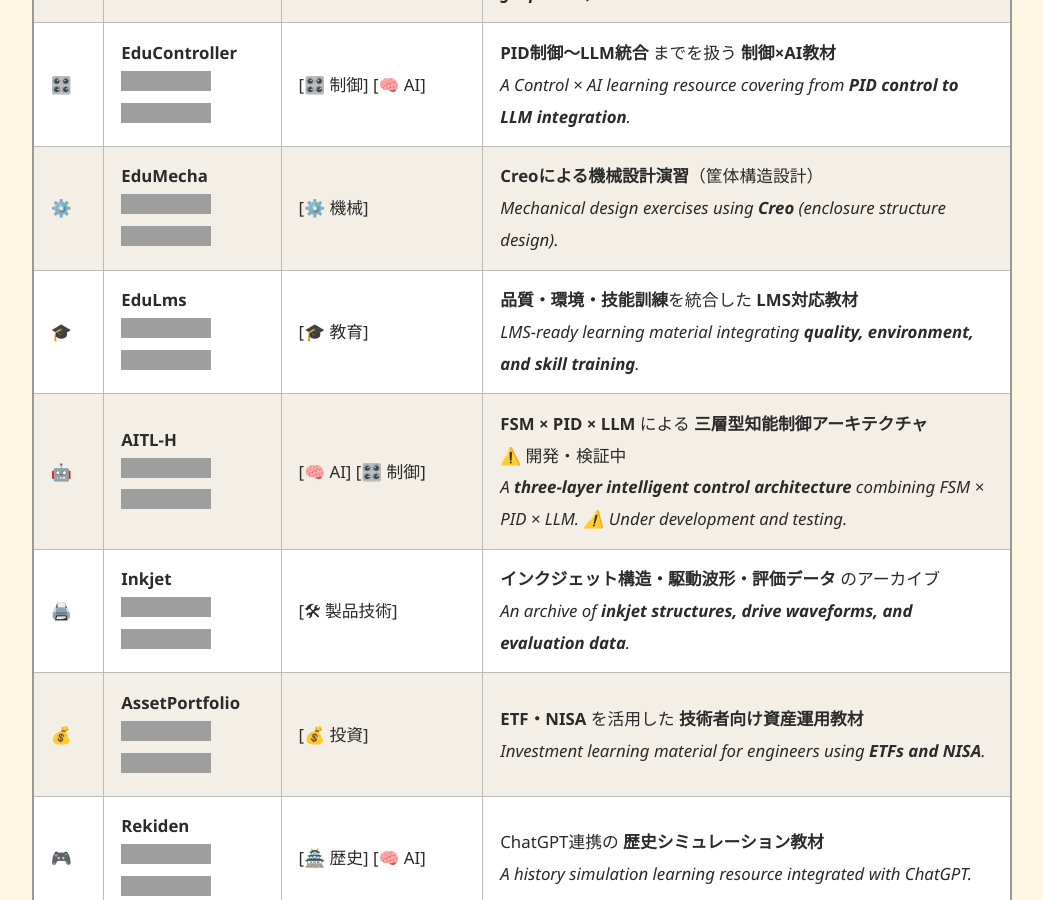
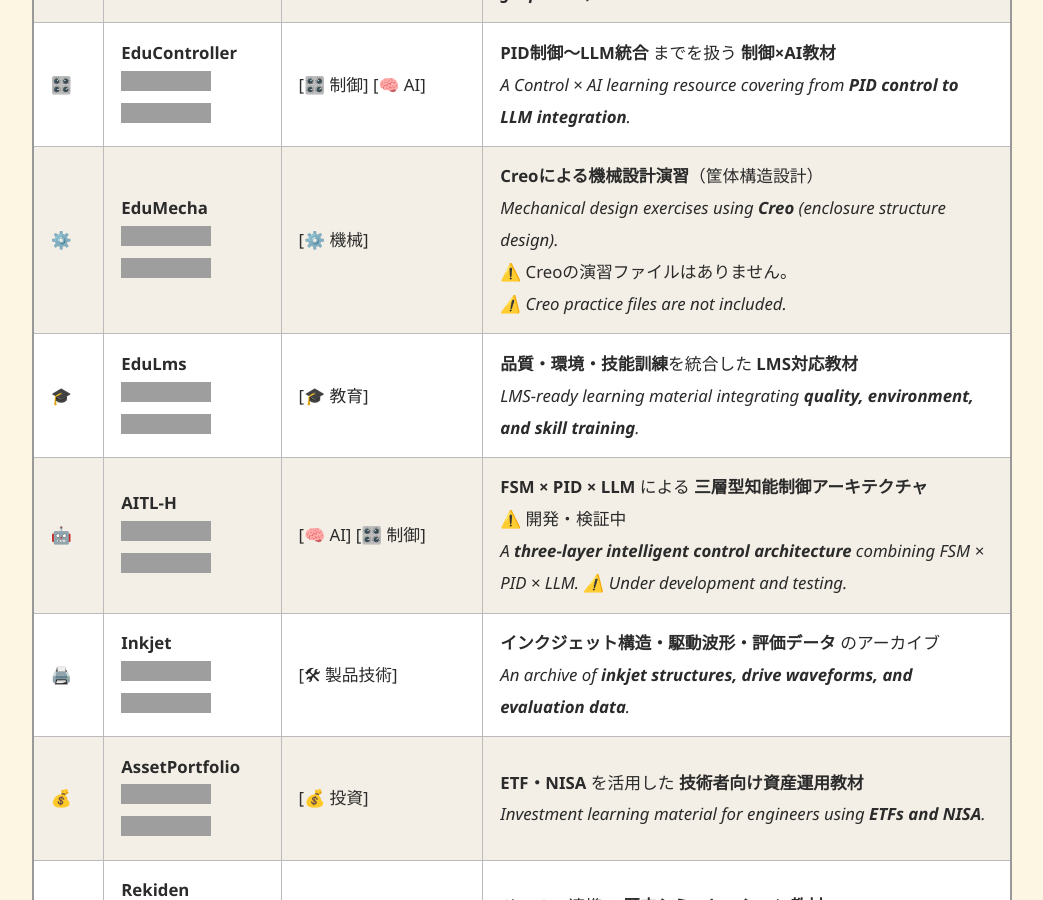
Before and after one commit to Samizo-AITL/Samizo-AITL.github.io, a Jekyll site: the page built from index.md, in a window 1280 px wide and 900 px high, scrolled down 2189 px, cut to the strip 0-900 px from the top of the window. Shown: the whole strip, without its empty margins (118-1161 px from the left). Built offline with Jekyll 4.4.1, drawn with Linux system fonts in a browser that asks for light colours; grey boxes are pictures that could not be loaded.

Commit message:
Update index.md

```diff
--- a/index.md
+++ b/index.md
@@ -51,7 +51,7 @@
 | 🎓 | **Edusemi-v4x**<br>[![🌐 GitHub Pages](https://img.shields.io/badge/View-Site-brightgreen?logo=github)](https://samizo-aitl.github.io/Edusemi-v4x/)<br>[![💻 GitHub Repo](https://img.shields.io/badge/View-Repo-blue?logo=github)](https://github.com/Samizo-AITL/Edusemi-v4x) | [💠 半導体] [🎓 教育] | **プロセス・設計・PDK演習** を体系的に学べる **半導体教材**<br>*Semiconductor learning material covering **process, design, and PDK exercises** in a systematic way.* |
 | ➕ | **Edusemi-Plus**<br>[![🌐 GitHub Pages](https://img.shields.io/badge/View-Site-brightgreen?logo=github)](https://samizo-aitl.github.io/Edusemi-Plus/)<br>[![💻 GitHub Repo](https://img.shields.io/badge/View-Repo-blue?logo=github)](https://github.com/Samizo-AITL/Edusemi-Plus) | [💠 半導体] [🧪 材料] [🧠 AI] [💰 投資] [🌍 地政学] [🏭 産業] | **材料・AI・産業・地政学・投資**の視点で半導体と社会構造を結ぶ**拡張教材**<br>*An extended learning resource linking semiconductors and social structures from the perspectives of **materials, AI, industry, geopolitics, and investment**.* |
 | 🎛️ | **EduController**<br>[![🌐 GitHub Pages](https://img.shields.io/badge/View-Site-brightgreen?logo=github)](https://samizo-aitl.github.io/EduController/)<br>[![💻 GitHub Repo](https://img.shields.io/badge/View-Repo-blue?logo=github)](https://github.com/Samizo-AITL/EduController) | [🎛️ 制御] [🧠 AI] | **PID制御〜LLM統合** までを扱う **制御×AI教材**<br>*A Control × AI learning resource covering from **PID control to LLM integration**.* |
-| ⚙️ | **EduMecha**<br>[![🌐 GitHub Pages](https://img.shields.io/badge/View-Site-brightgreen?logo=github)](https://samizo-aitl.github.io/EduMecha/)<br>[![💻 GitHub Repo](https://img.shields.io/badge/View-Repo-blue?logo=github)](https://github.com/Samizo-AITL/EduMecha) | [⚙️ 機械] | **Creoによる機械設計演習**（筐体構造設計）<br>*Mechanical design exercises using **Creo** (enclosure structure design).* |
+| ⚙️ | **EduMecha**<br>[![🌐 GitHub Pages](https://img.shields.io/badge/View-Site-brightgreen?logo=github)](https://samizo-aitl.github.io/EduMecha/)<br>[![💻 GitHub Repo](https://img.shields.io/badge/View-Repo-blue?logo=github)](https://github.com/Samizo-AITL/EduMecha) | [⚙️ 機械] | **Creoによる機械設計演習**（筐体構造設計）<br>*Mechanical design exercises using **Creo** (enclosure structure design).*<br>⚠️ Creoの演習ファイルはありません。<br>*⚠️ Creo practice files are not included.* |
 | 🎓 | **EduLms**<br>[![🌐 GitHub Pages](https://img.shields.io/badge/View-Site-brightgreen?logo=github)](https://samizo-aitl.github.io/EduLms/)<br>[![💻 GitHub Repo](https://img.shields.io/badge/View-Repo-blue?logo=github)](https://github.com/Samizo-AITL/EduLms) | [🎓 教育] | **品質・環境・技能訓練**を統合した **LMS対応教材**<br>*LMS-ready learning material integrating **quality, environment, and skill training**.* |
 | 🤖 | **AITL-H**<br>[![🌐 GitHub Pages](https://img.shields.io/badge/View-Site-brightgreen?logo=github)](https://samizo-aitl.github.io/AITL-H/)<br>[![💻 GitHub Repo](https://img.shields.io/badge/View-Repo-blue?logo=github)](https://github.com/Samizo-AITL/AITL-H) | [🧠 AI] [🎛️ 制御] | **FSM × PID × LLM** による **三層型知能制御アーキテクチャ**<br>⚠️ 開発・検証中<br>*A **three-layer intelligent control architecture** combining FSM × PID × LLM. ⚠️ Under development and testing.* |
 | 🖨️ | **Inkjet**<br>[![🌐 GitHub Pages](https://img.shields.io/badge/View-Site-brightgreen?logo=github)](https://samizo-aitl.github.io/Inkjet/)<br>[![💻 GitHub Repo](https://img.shields.io/badge/View-Repo-blue?logo=github)](https://github.com/Samizo-AITL/Inkjet) | [🛠 製品技術] | **インクジェット構造・駆動波形・評価データ** のアーカイブ<br>*An archive of **inkjet structures, drive waveforms, and evaluation data**.* |
```
